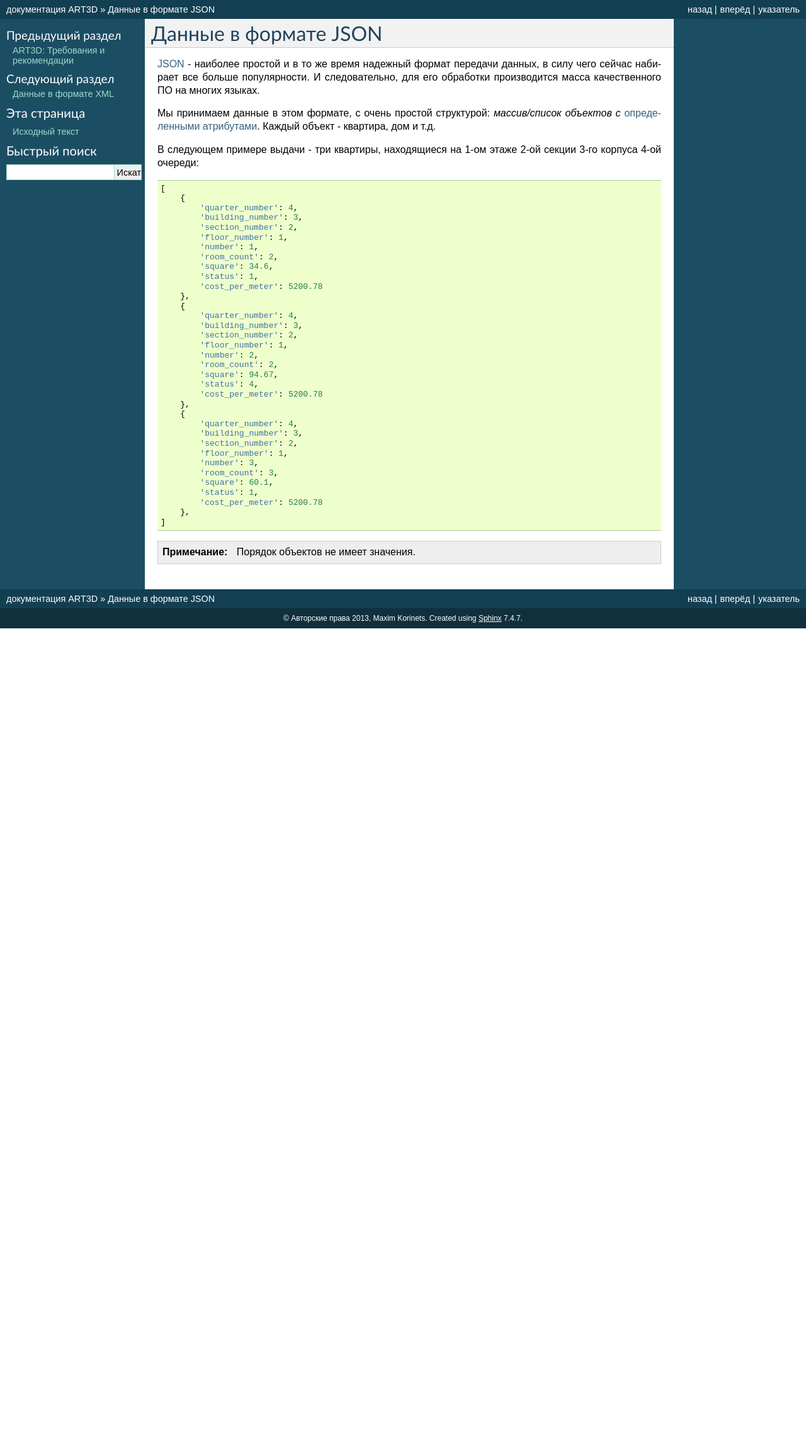
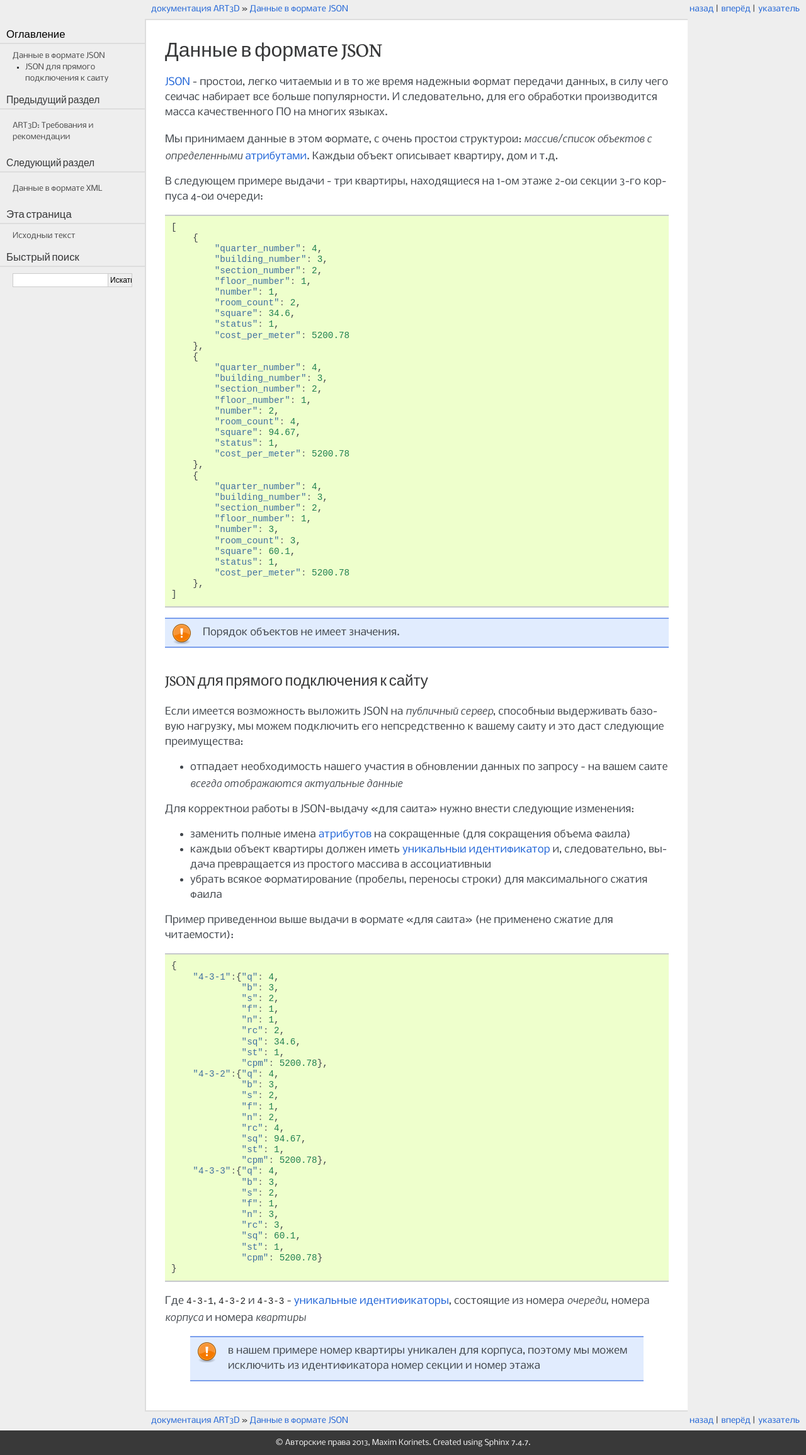
Before and after one commit to art3d-dev/docs, a Sphinx documentation site: the page built from source/JSON.rst, in a window 1280 px wide. Shown: the whole page at 63% size. Built offline with Sphinx 7.4.7, drawn with Linux system fonts in a browser that asks for light colours; before the commit the page ends 998 px from its top, so only the background shows below that.

Commit message:
added to JSON

```diff
--- a/source/JSON.rst
+++ b/source/JSON.rst
@@ -2,54 +2,115 @@
 Данные в формате JSON
 =====================
 
-`JSON`_ - наиболее простой и в то же время надежный формат передачи данных,
+`JSON`_ - простой, легко читаемый и в то же время надежный формат передачи данных,
 в силу чего сейчас набирает все больше популярности. И следовательно, для его
 обработки производится масса качественного ПО на многих языках.
 
 .. _`JSON`: http://ru.wikipedia.org/wiki/JSON
+.. highlight:: javascript
 
 Мы принимаем данные в этом формате, с очень простой структурой: *массив/список
-объектов с* :doc:`определенными атрибутами </attributes>`. Каждый объект -
-квартира, дом и т.д.
+объектов с определенными* :doc:`атрибутами </attributes>`. Каждый объект
+описывает квартиру, дом и т.д.
 
 В следующем примере выдачи - три квартиры, находящиеся на 1-ом этаже 2-ой
 секции 3-го корпуса 4-ой очереди::
 
     [
         {
-            'quarter_number': 4,
-            'building_number': 3,
-            'section_number': 2,
-            'floor_number': 1,
-            'number': 1,
-            'room_count': 2,
-            'square': 34.6,
-            'status': 1,
-            'cost_per_meter': 5200.78
+            "quarter_number": 4,
+            "building_number": 3,
+            "section_number": 2,
+            "floor_number": 1,
+            "number": 1,
+            "room_count": 2,
+            "square": 34.6,
+            "status": 1,
+            "cost_per_meter": 5200.78
         },
         {
-            'quarter_number': 4,
-            'building_number': 3,
-            'section_number': 2,
-            'floor_number': 1,
-            'number': 2,
-            'room_count': 2,
-            'square': 94.67,
-            'status': 4,
-            'cost_per_meter': 5200.78
+            "quarter_number": 4,
+            "building_number": 3,
+            "section_number": 2,
+            "floor_number": 1,
+            "number": 2,
+            "room_count": 4,
+            "square": 94.67,
+            "status": 1,
+            "cost_per_meter": 5200.78
         },
         {
-            'quarter_number': 4,
-            'building_number': 3,
-            'section_number': 2,
-            'floor_number': 1,
-            'number': 3,
-            'room_count': 3,
-            'square': 60.1,
-            'status': 1,
-            'cost_per_meter': 5200.78
+            "quarter_number": 4,
+            "building_number": 3,
+            "section_number": 2,
+            "floor_number": 1,
+            "number": 3,
+            "room_count": 3,
+            "square": 60.1,
+            "status": 1,
+            "cost_per_meter": 5200.78
         },
     ]
 
 .. note::
    Порядок объектов не имеет значения.
+
+JSON для прямого подключения к сайту
+====================================
+
+Если имеется возможность выложить JSON на `публичный сервер`, способный
+выдерживать базовую нагрузку, мы можем подключить его непсредственно к вашему
+сайту и это даст следующие преимущества:
+
+* отпадает необходимость нашего участия в обновлении данных по запросу - на
+  вашем сайте *всегда отображаются актуальные данные*
+
+Для корректной работы в JSON-выдачу "для сайта" нужно внести следующие
+изменения:
+
+* заменить полные имена :doc:`атрибутов </attributes>` на сокращенные
+  (для сокращения объема файла)
+* каждый объект квартиры должен иметь :doc:`уникальный идентификатор </id>`
+  и, следовательно, выдача превращается из простого массива в ассоциативный
+* убрать всякое форматирование (пробелы, переносы строки) для максимального
+  сжатия файла
+
+Пример приведенной выше выдачи в формате "для сайта" (не применено сжатие для
+читаемости)::
+
+    {
+        "4-3-1":{"q": 4,
+                 "b": 3,
+                 "s": 2,
+                 "f": 1,
+                 "n": 1,
+                 "rc": 2,
+                 "sq": 34.6,
+                 "st": 1,
+                 "cpm": 5200.78},
+        "4-3-2":{"q": 4,
+                 "b": 3,
+                 "s": 2,
+                 "f": 1,
+                 "n": 2,
+                 "rc": 4,
+                 "sq": 94.67,
+                 "st": 1,
+                 "cpm": 5200.78},
+        "4-3-3":{"q": 4,
+                 "b": 3,
+                 "s": 2,
+                 "f": 1,
+                 "n": 3,
+                 "rc": 3,
+                 "sq": 60.1,
+                 "st": 1,
+                 "cpm": 5200.78}
+    }
+
+Где ``4-3-1``, ``4-3-2`` и ``4-3-3`` - :doc:`уникальные идентификаторы </id>`,
+состоящие из номера `очереди`, номера `корпуса` и номера `квартиры`
+
+ .. note::
+    в нашем примере номер квартиры уникален для корпуса, поэтому мы можем
+    исключить из идентификатора номер секции и номер этажа
--- a/source/conf.py
+++ b/source/conf.py
@@ -91,7 +91,7 @@ pygments_style = 'sphinx'
 
 # The theme to use for HTML and HTML Help pages.  See the documentation for
 # a list of builtin themes.
-html_theme = 'default'
+html_theme = 'pyramid'
 
 # Theme options are theme-specific and customize the look and feel of a theme
 # further.  For a list of options available for each theme, see the
--- /dev/null
+++ b/source/id.rst
@@ -0,0 +1,3 @@
+=================================
+Уникальный идентификатор квартиры
+=================================
```
Also changed, not shown: source/attributes.rst (+33 -23 lines), source/faq.rst (added, +13 -0 lines), source/index.rst (+13 -1 lines).
